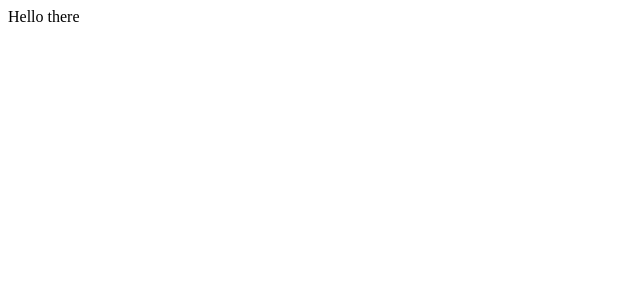
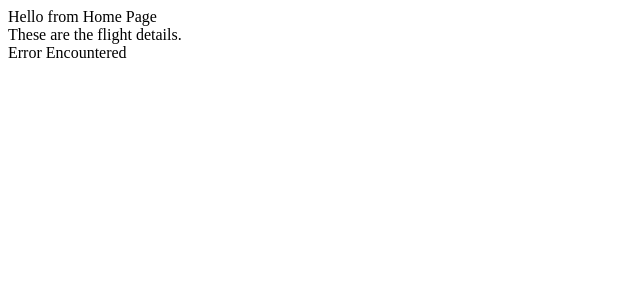
Before and after one commit to SJoshi7/Fly-High, a React (Create React App) app: page / in a window 1280 px wide. Shown: the top 300 px of the page, without its empty margins (0-640 px from the left). Built offline with nearby package versions, Linux system fonts and the light colour scheme.

Commit message:
added pages, basic struct

```diff
--- a/src/App.js
+++ b/src/App.js
@@ -1,9 +1,15 @@
 import React from 'react';
-
+import Home from './pages/Home';
+import FlightDetails from './pages/FlightDetails';
+import Error from './pages/Error';
 
 function App() {
   return (
-    <>Hello there</>
+    <>
+      <Home/>
+      <FlightDetails/>
+      <Error/>
+    </>
   );
 }
 
--- a/src/index.js
+++ b/src/index.js
@@ -1,9 +1,14 @@
 import React from 'react';
 import ReactDOM from 'react-dom';
 import App from './App';
+import {BrowserRouter as Router} from 'react-router-dom';
 import * as serviceWorker from './serviceWorker';
 
-ReactDOM.render(<App />, document.getElementById('root'));
+ReactDOM.render(
+  <Router>
+    <App />
+  </Router>  ,
+  document.getElementById('root'));
 
 // If you want your app to work offline and load faster, you can change
 // unregister() to register() below. Note this comes with some pitfalls.
--- /dev/null
+++ b/src/pages/Error.js
@@ -0,0 +1,9 @@
+import React from 'react';
+
+const Error = () => {
+  return(
+    <div>Error Encountered</div>
+  );
+}
+
+export default Error;
--- /dev/null
+++ b/src/pages/FlightDetails.js
@@ -0,0 +1,9 @@
+import React from 'react';
+
+const FlightDetails = () => {
+  return(
+    <div>These are the flight details.</div>
+  );
+}
+
+export default FlightDetails;
--- a/src/pages/Home.js
+++ b/src/pages/Home.js
@@ -0,0 +1,9 @@
+import React from 'react';
+
+const Home = () => {
+  return(
+    <div>Hello from Home Page</div>
+  );
+}
+
+export default Home;
```
